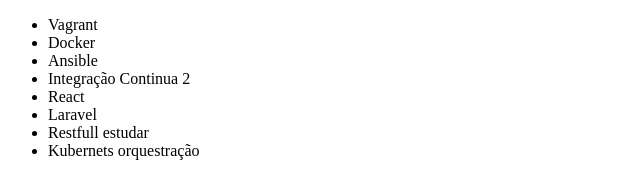
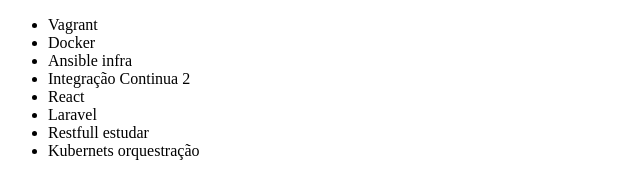
Before and after one commit to CarrenhoForEach/git-teste, a plain HTML site: page index.html in a window 1280 px wide. Shown: the full height of the page, 0-640 px from the left. Drawn offline with Linux system fonts and the light colour scheme.

Commit message:
Ansible modificado

```diff
--- a/index.html
+++ b/index.html
@@ -8,7 +8,7 @@
     <ul>
         <li>Vagrant</li>
         <li>Docker</li>
-        <li>Ansible</li>
+        <li>Ansible infra</li>
         <li>Integração Continua 2</li>
 	<li>React</li>
 	<li>Laravel</li>
```
